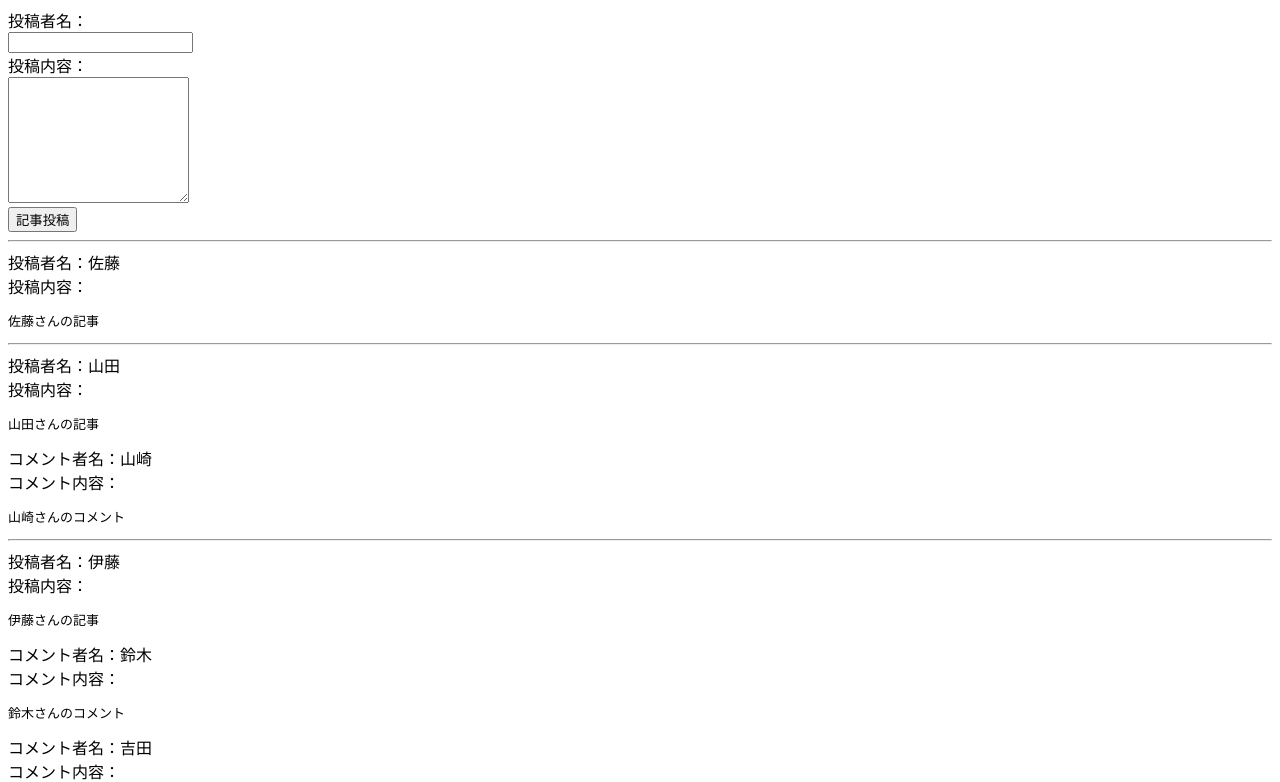
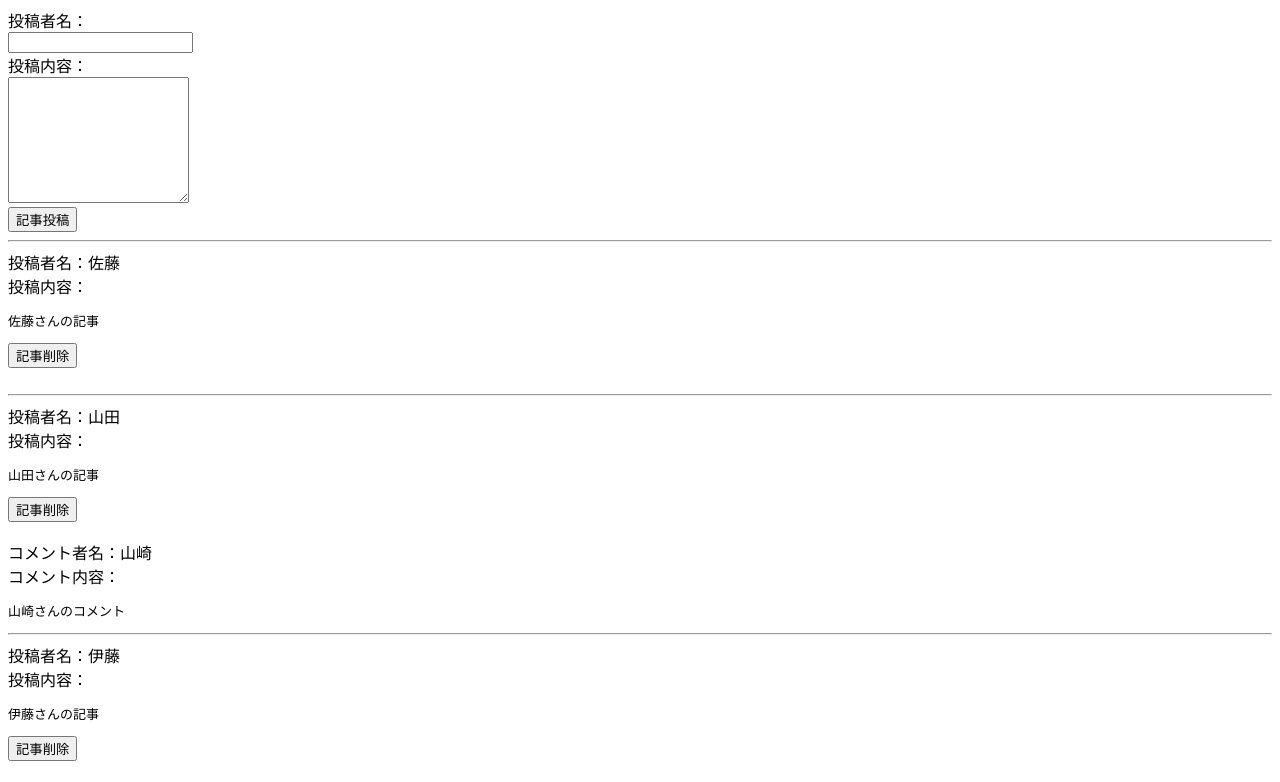
Before and after one commit to ri-chococro/git-bbs-practice, a Vue app: page / in a window 1280 px wide. Shown: the top 782 px of the page. Built offline with nearby package versions, Linux system fonts and the light colour scheme.

Commit message:
記事を削除する機能を追加

```diff
--- a/src/store/index.ts
+++ b/src/store/index.ts
@@ -30,8 +30,15 @@ export default new Vuex.Store({
       state.articles.unshift(
         new Article(payload.id, payload.name, payload.content, payload.comments)
       );
-      console.log(state.articles);
-
+    },
+    /**
+     * 記事を削除する.
+     *
+     * @param state - Vuexのstateオブジェクト
+     * @param payload - 削除する記事のID
+     */
+    deleteArticle(state, payload) {
+      state.articles.splice(payload, 1);
     },
   },
   actions: {},
--- a/src/views/Bbs.vue
+++ b/src/views/Bbs.vue
@@ -9,11 +9,17 @@
     <button v-on:click="addArticle">記事投稿</button>
 
     <div class="bbs">
-      <div v-for="article of currentArticleList" v-bind:key="article.id">
+      <div
+        v-for="(article, index) of currentArticleList"
+        v-bind:key="article.id"
+      >
         <hr />
         <div>投稿者名：{{ article.name }}</div>
         <div>投稿内容：</div>
         <pre><div>{{ article.content }}</div></pre>
+        <button v-on:click="deleteArticle(index)">記事削除</button>
+        <br />
+        <br />
         <div v-for="comment of article.commentList" :key="comment.id">
           <div>コメント者名：{{ comment.name }}</div>
           <div>コメント内容：</div>
@@ -61,6 +67,14 @@ export default class Bbs extends Vue {
     this.articleName = "";
     this.articleContent = "";
   }
+  /**
+   * 記事を削除する.
+   *
+   * @param payload - 削除したい記事のインデックス
+   */
+  deleteArticle(payload: number): void {
+    this.$store.commit("deleteArticle", payload);
+  }
 }
 </script>
 
```
